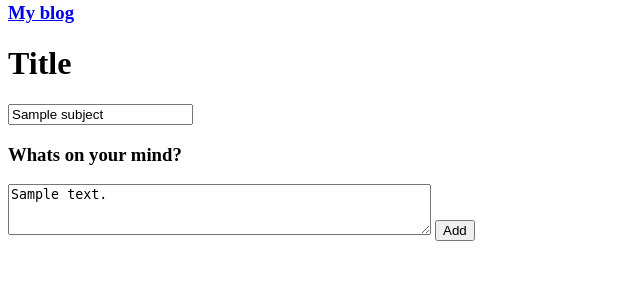
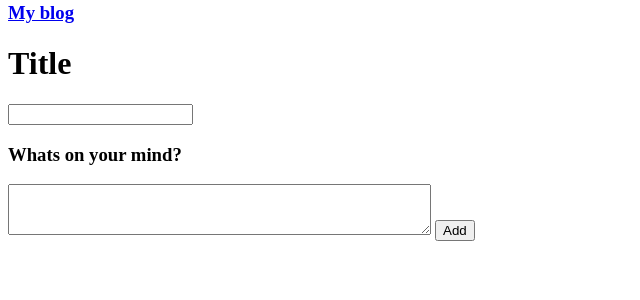
Before and after one commit to Alexandria/build-a-blog, a Flask app: template templates/addBlog.html in a window 1280 px wide. Shown: the part 156-456 px from the top of the page, without its empty margins (0-640 px from the left). Run offline with Flask 2, Linux system fonts and the light colour scheme; the template is opened without the code that fills it: most values are stand-ins (such as "Sample title", 1, 10 or a date in 2020).

Commit message:
Final blog project

```diff
--- a/main.py
+++ b/main.py
@@ -45,11 +45,11 @@ def index():
 @app.route('/newpost', methods=['POST', 'GET'])
 def newBlog():
 
-    if request.method == 'POST':
+     if request.method == 'POST':
         id = request.form.get('')
 
 
-    return render_template('addBlog.html', subject = " " , text = " " , pagetitle = "Add A New Blog")
+     return render_template('addBlog.html', pagetitle = "Add A New Blog")
 
 @app.route('/view')
 def viewBlog():
--- a/templates/addBlog.html
+++ b/templates/addBlog.html
@@ -4,10 +4,10 @@
 
     <form method = 'POST' action="/blog">
         <label> <h1> Title </h1>
-            <input type = 'text' name = 'subject' value = "{{ subject }}">
+            <input type = 'text' name = 'subject' value = "" required>
         </label>
         <label> <h3> Whats on your mind? </h3>
-            <textarea rows="3" cols="50" name="text">{{ text }}</textarea>
+            <textarea rows="3" cols="50" name="text" required></textarea>
         </label>
         <input type = 'submit' name = 'submit' value ='Add'>
 
```
